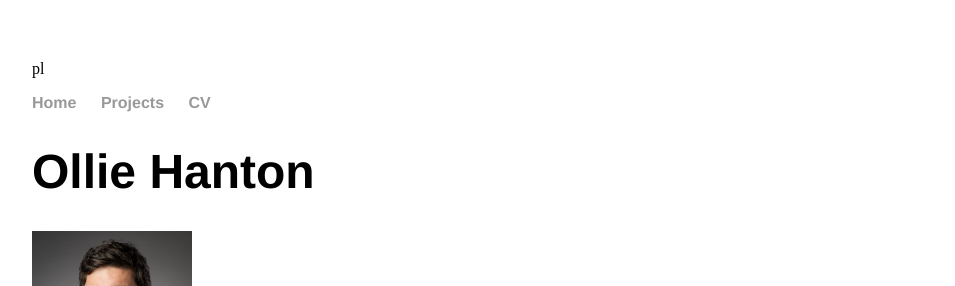
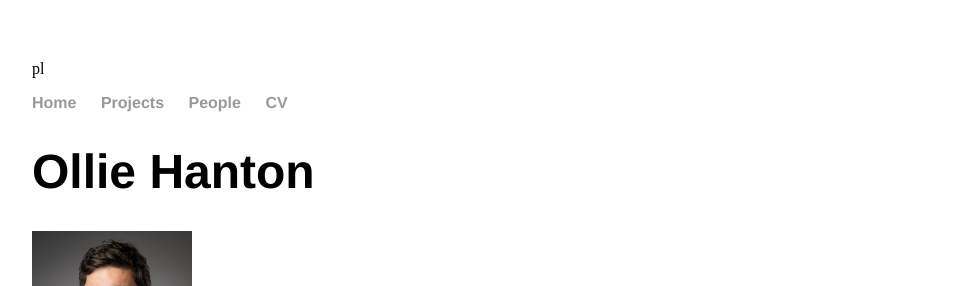
Before and after one commit to OllieHanton/olliehanton.github.io, a Jekyll site: the page built from index.html, in a window 1280 px wide. Shown: the top 286 px of the page, without its empty margins (160-1115 px from the left). Built offline with Jekyll 4.4.1, drawn with Linux system fonts in a browser that asks for light colours.

Commit message:
Update default.html

```diff
--- a/_layouts/default.html
+++ b/_layouts/default.html
@@ -11,7 +11,7 @@ pl<!DOCTYPE html>
 	        		<li><a href="/">Home</a></li>
 		        	<!--<li><a href="/about">About</a></li>-->
 				<li><a href="/projects">Projects</a></li>
-				<!--<li><a href="/people">People</a></li>-->
+				<li><a href="/people">People</a></li>
 	        		<li><a href="/Ollie_Hanton__CV___4_pages_ (2).pdf">CV</a></li>
 	    		</ul>
 			</nav>
```
